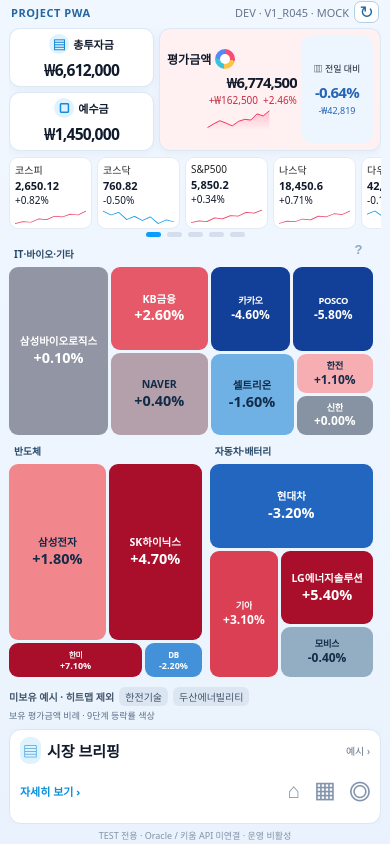
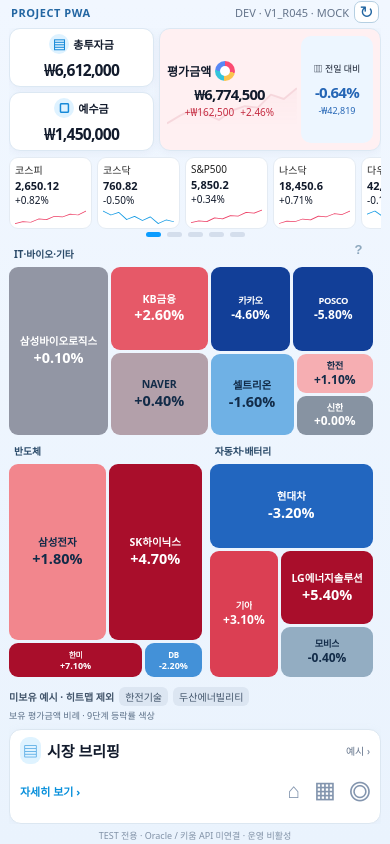
Before and after one commit to nemokr01/PROJECT-PWA-B01-TEST, a plain HTML site: page heatmap-dev/index.html in a window 390 px wide. Drawn offline with Linux system fonts and the light colour scheme.

Commit message:
V1_R046 center valuation text with breathing room and translucent background sparkline

```diff
--- a/heatmap-dev/style.css
+++ b/heatmap-dev/style.css
@@ -286,3 +286,23 @@
  .asset-card.valuation .valuation-main>.profit-line{font-size:10px;line-height:1.2}
  .asset-card.valuation .valuation-main>.valuation-chart{height:22px;max-height:22px}
 }
+
+/* V1_R046: balanced valuation text spacing and transparent chart behind content */
+.asset-card.valuation{position:relative;isolation:isolate;overflow:hidden}
+.asset-card.valuation .valuation-main{position:relative;z-index:1;justify-content:center;padding-right:5px}
+.asset-card.valuation .valuation-main>.asset-label{position:relative;z-index:2}
+.asset-card.valuation .valuation-main>#valuation{position:relative;z-index:2;align-self:stretch;width:100%;text-align:center;white-space:nowrap;overflow:hidden;text-overflow:clip}
+.asset-card.valuation .valuation-main>.profit-line{position:relative;z-index:2;justify-content:center;text-align:center;width:100%;gap:2px 6px}
+.asset-card.valuation .valuation-main>.valuation-chart{
+ position:absolute!important;z-index:0!important;pointer-events:none!important;
+ left:0!important;right:0!important;bottom:0!important;top:auto!important;
+ width:100%!important;height:70%!important;max-height:none!important;
+ margin:0!important;opacity:.13!important;filter:saturate(.65);
+}
+.asset-card.valuation .day-card{position:relative;z-index:2}
+@media(max-width:600px) and (orientation:portrait){
+ .asset-card.valuation .valuation-main{padding-right:5px}
+ .asset-card.valuation .valuation-main>#valuation{text-align:center}
+ .asset-card.valuation .valuation-main>.profit-line{justify-content:center;text-align:center}
+ .asset-card.valuation .valuation-main>.valuation-chart{height:70%!important;max-height:none!important}
+}
```
